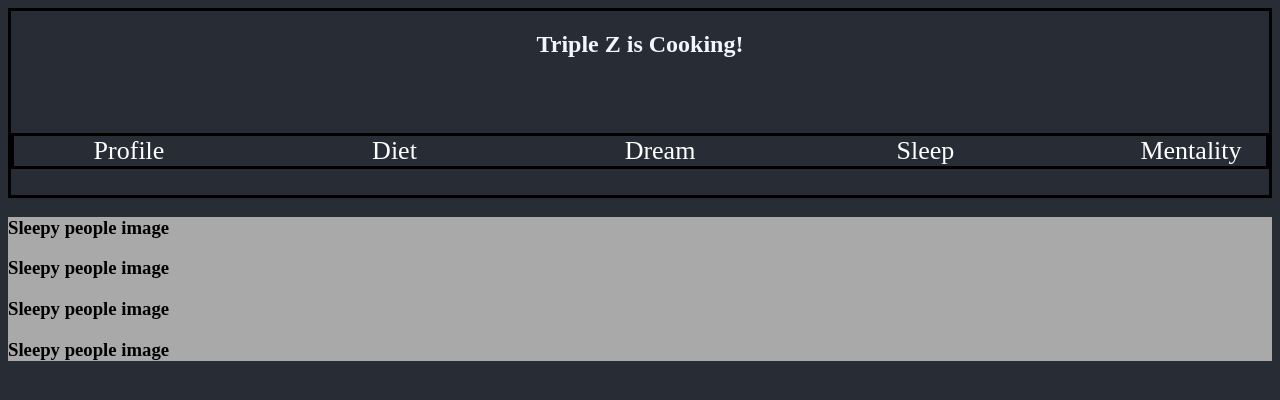
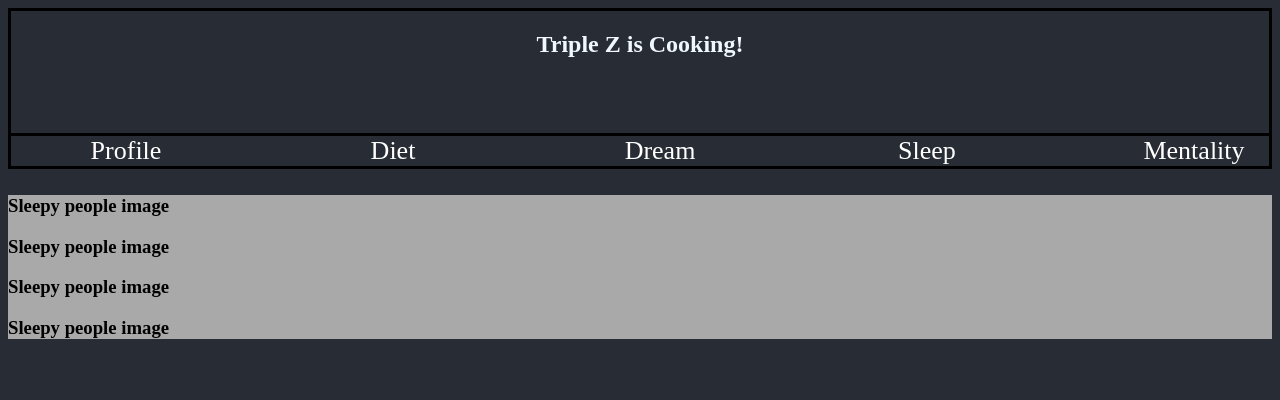
Before and after one commit to alwrence9/dreamscape, a React (Create React App) app in the folder client/: page / in a window 1280 px wide. Shown: the top 400 px of the page. Built offline with nearby package versions, Linux system fonts and the light colour scheme.

Commit message:
fix the nav border

```diff
--- a/client/src/App.css
+++ b/client/src/App.css
@@ -1,6 +1,7 @@
 header {
   margin-top: 0;
   border: 3px black solid;
+  border-bottom: none;
 }
 
 nav {
@@ -26,6 +27,8 @@ ul {
   align-items: end;
   margin-top: 75px;
   border: 3px black solid;
+  border-left: none;
+  border-right: none;
 }
 
 h1 {
```
